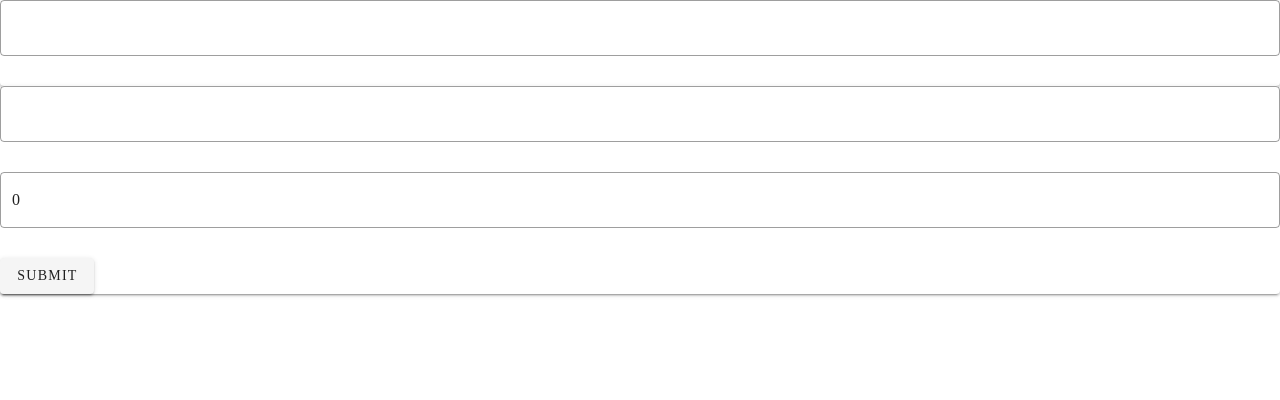
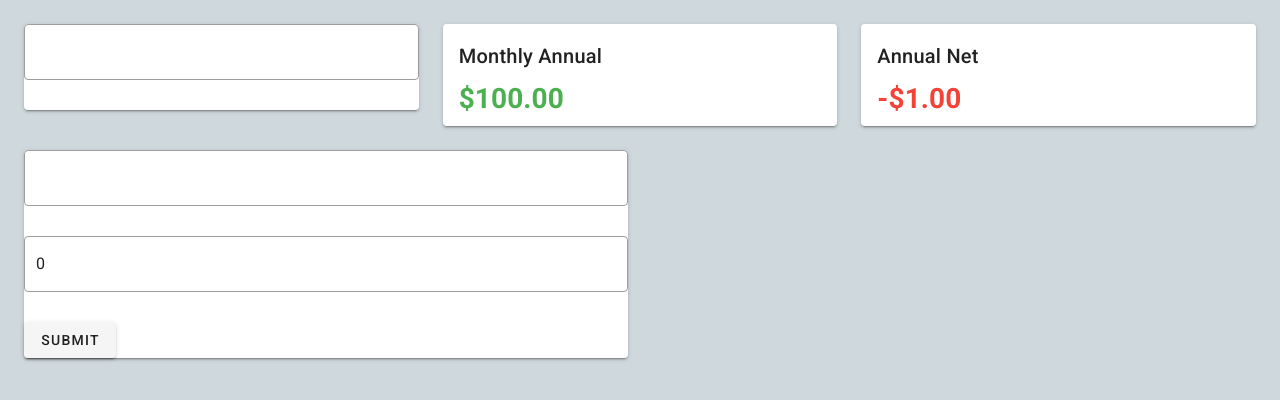
Before and after one commit to SpencerTruett/Vue-Budget, a Vue app: page / in a window 1280 px wide. Shown: the top 400 px of the page. Built offline with nearby package versions, Linux system fonts and the light colour scheme.

Commit message:
fixed my template to allow vuetify styling

```diff
--- a/src/App.vue
+++ b/src/App.vue
@@ -1,18 +1,36 @@
 <template>
-  <div>
-    <AnnualIncome :annualIncome="annualIncome" />
-    <Expenses />
-  </div>
+  <v-app>
+    <v-main class="pa-6 blue-grey lighten-4">
+      <v-row justify="center">
+        <v-col :cols="12" :md="8" :lg="4">
+          <AnnualIncome :annualIncome="annualIncome" />
+        </v-col>
+        <v-col :cols="12" :md="6" :lg="4">
+          <IncomeCard title="Monthly Annual" netAmount="100" />
+        </v-col>
+        <v-col :cols="12" :md="6" :lg="4">
+          <IncomeCard title="Annual Net" netAmount="-1" />
+        </v-col>
+      </v-row>
+      <v-row>
+        <v-col :cols="12" :lg="6">
+          <Expenses />
+        </v-col>
+      </v-row>
+    </v-main>
+  </v-app>
 </template>
 
 <script>
 import AnnualIncome from "./components/AnnualIncome";
 import Expenses from "./components/Expenses";
+import IncomeCard from "./components/IncomeCard";
 
 export default {
   components: {
     AnnualIncome,
-    Expenses
+    Expenses,
+    IncomeCard
     },
   data() {
     return {
```
